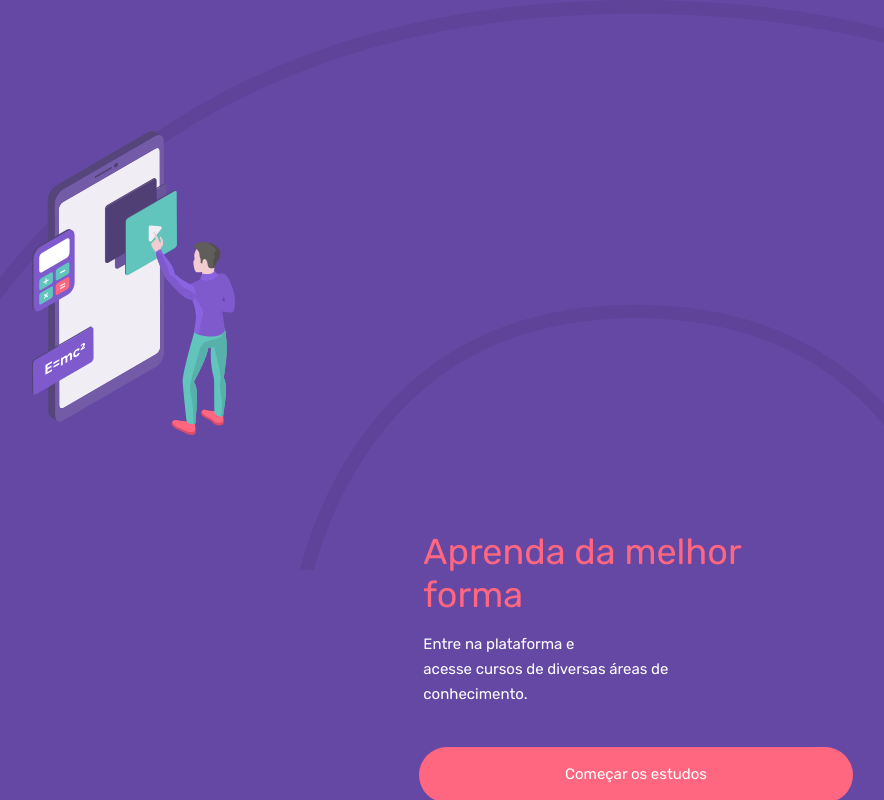
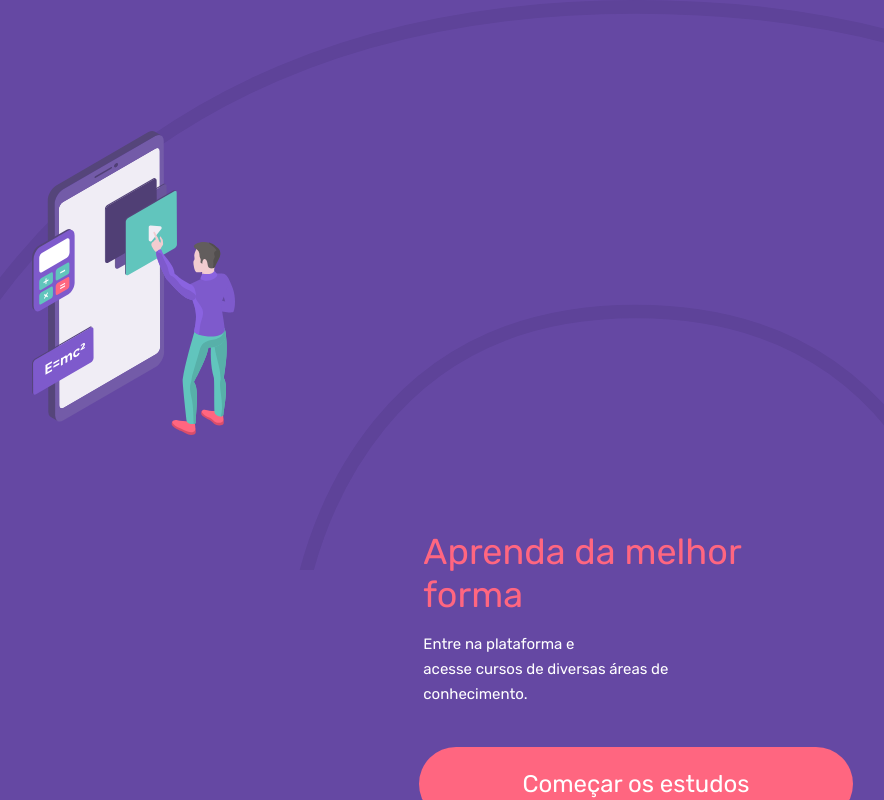
Before and after one commit to Taiaiaii/e-learning, a Next.js app: page / in a window 1280 px wide. Shown: the whole page, without its empty margins (4-888 px from the left). Built offline with nearby package versions, Linux system fonts and the light colour scheme.

Commit message:
fix: padronizing and replacing type for interface

```diff
--- a/components/Button/styles.ts
+++ b/components/Button/styles.ts
@@ -2,9 +2,9 @@ import { styled } from '../../styles/stitches.config';
 
 export const StyledButton = styled('button', {
     padding: '11px 24px',
-    fontSize: '15px',
+    fontSize: '1.5rem',
     fontWeight: '500',
-    lineHeight: '17.58px',
+    lineHeight: '1.5',
     whiteSpace: 'nowrap',
     border: 0,
     borderRadius: '100px',
--- a/components/DeleteComponent/index.tsx
+++ b/components/DeleteComponent/index.tsx
@@ -5,11 +5,11 @@ import Garbage from '../../public/garbage.svg';
 import ColorfulGarbage from '../../public/colorfulGarbage.svg';
 import { Button } from '../Button';
 
-type ContentType = {
+interface IContentProps  {
     children: ReactElement;
 }
 
-function AlertDialogContent({ children, ...props }: ContentType) {
+function AlertDialogContent({ children, ...props }: IContentProps) {
   return (
     <AlertDialogPrimitive.Portal>
       <StyledOverlay />
--- a/components/DeleteComponent/styles.ts
+++ b/components/DeleteComponent/styles.ts
@@ -40,10 +40,10 @@ export const StyledContent = styled(AlertDialogPrimitive.Content, {
 });
 
 export const StyledDescription = styled(AlertDialogPrimitive.Description, {
-    margin: 20,
+    margin: '20px',
     color: '$base',
-    fontSize: '15px',
-    lineHeight: '25px',
+    fontSize: '1.5rem',
+    lineHeight: '1.5',
     textAlign: 'center'
 });
 
```
Also changed, not shown: 1 other file (tests, documents, lock files or other folders).
